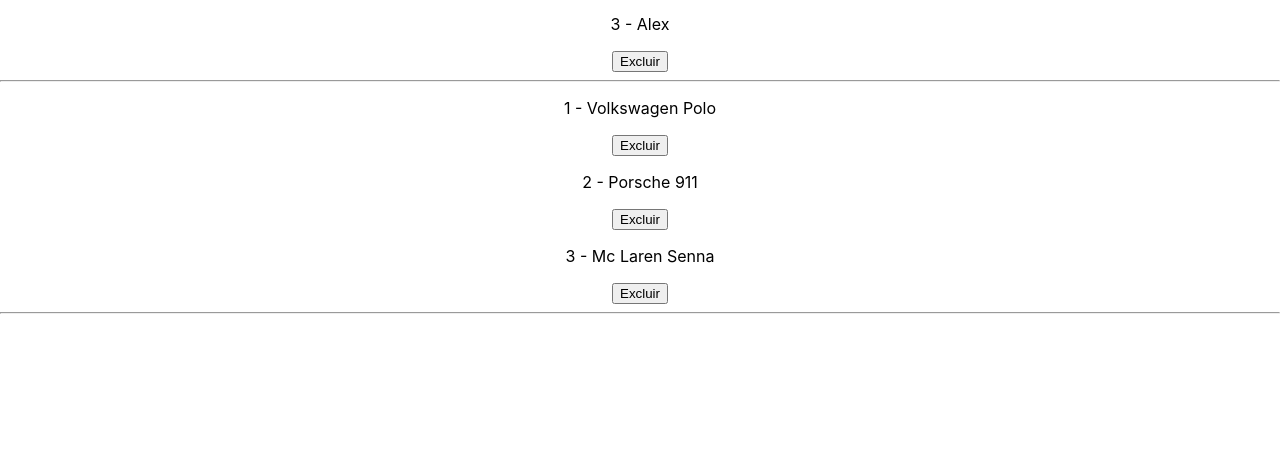
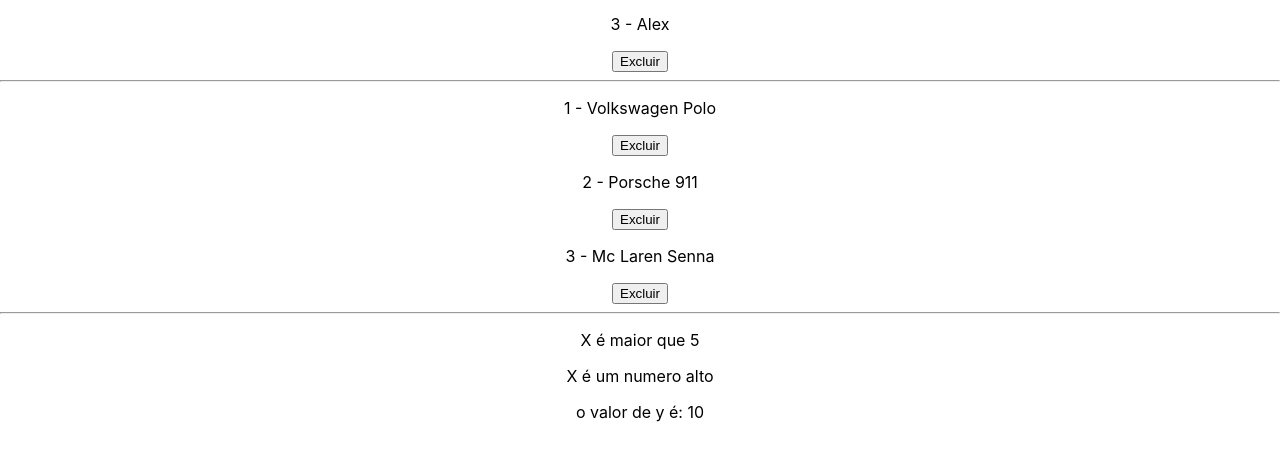
Before and after one commit to ronaldoarruda/curso-react, a React (Create React App) app: page / in a window 1280 px wide. Shown: the part 1961-2421 px from the top of the page. Built offline with nearby package versions, Linux system fonts and the light colour scheme.

Commit message:
condicional if + passando informação de pai para filho

```diff
--- a/src/App.js
+++ b/src/App.js
@@ -6,6 +6,7 @@
 import Hooks from './components/hookes'
 import List from './components/List';
 import AnotherList from './components/AnotherList';
+import RenderCond from './components/RenderCond';
 
 function App() {
   return (
@@ -22,6 +23,7 @@
       <hr />
       <AnotherList />
       <hr />
+      <RenderCond x={8} y={10}/>
     </div>
   );
 }
--- a/src/components/AnotherList.js
+++ b/src/components/AnotherList.js
@@ -37,7 +37,6 @@
           <button onClick={()=> {handleNewCars(newCar.id)}}>Excluir</button>
         </>
         ))}
-
     </div>
   )
 }
--- /dev/null
+++ b/src/components/RenderCond.js
@@ -0,0 +1,10 @@
+const RenderCond = ({ x, y }) => {
+
+  return <div>
+    {x > 5 && <p>X é maior que 5</p>}
+    {x > 5 ? <p>X é um numero alto</p> : <p>X é um numero baixo</p>}
+    <p>o valor de y é: {y}</p>
+  </div>;
+}
+
+export default RenderCond;
```
